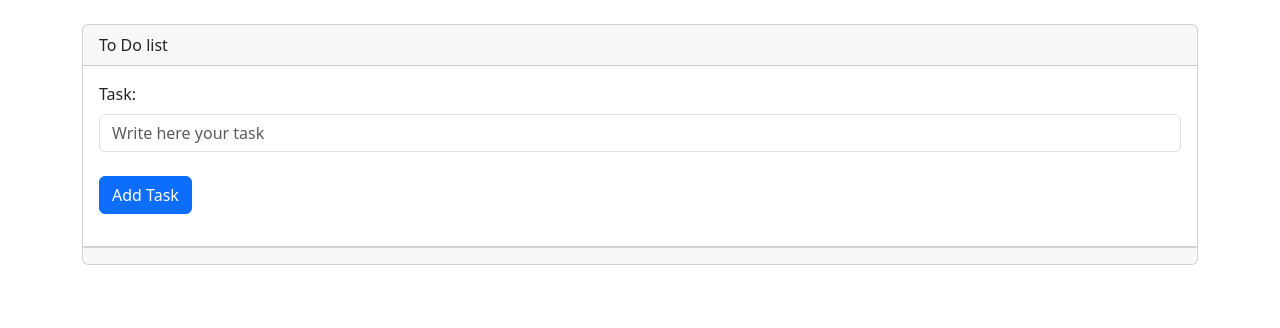
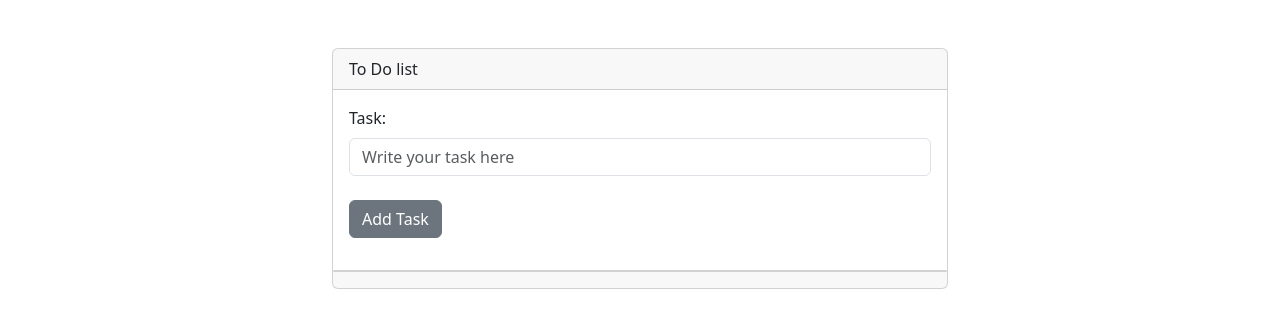
Before and after one commit to mariamf1985/toDoList, a PHP site: page /app/index.php in a window 1280 px wide. Shown: the top 328 px of the page. Run offline with PHP 8.4, Linux system fonts and the light colour scheme; data that the repository does not hold is empty.

Commit message:
styles changed

```diff
--- a/app/index.php
+++ b/app/index.php
@@ -17,69 +17,50 @@ include("Connection.php");
 </head>
 
 <body>
-    <header>
-        <!-- place navbar here -->
-    </header>
-    <main class="container">
-        </br>
+
+    <main class="container mt-5 mx-auto w-50">
+
         <div class="card">
             <div class="card-header">To Do list</div>
             <div class="card-body">
 
-
                 <div class="mb-3">
                     <form action="" method="post">
                         <label for="tarea" class="form-label">Task:</label>
-                        <input type="text" class="form-control" name="task" id="task" aria-describedby="helpId" placeholder="Write here your task" />
+                        <input type="text" class="form-control" name="task" id="task" aria-describedby="helpId" placeholder="Write your task here" />
                         </br>
-                        <input name="addTask" id="addTask" class="btn btn-primary" type="submit" value="Add Task" />
-
+                        <input name="addTask" id="addTask" class="btn btn-secondary" type="submit" value="Add Task" />
+                    </form>
                 </div>
 
-
-                </form>
             </div>
 
-            <ul class="list-group">
-
-
+            <ul class="list-group mt">
                 <?php
-
                 foreach ($records as $record) { ?>
 
                     <li class="list-group-item">
 
-<form action="" method="post">
-<input type="hidden" name="id_task" value="<?php echo $record['id_task']; ?>">
-<input class="form-check-input float-start" type="checkbox" name="completed" value="<?php echo $record['completed']; ?>" id="" onchange="this.form.submit();"
-<?php echo ($record['completed'] == 1) ? 'checked' : ''; ?>
-/>
-</form>
-
-
+                        <form action="" method="post">
+                            <input type="hidden" name="id_task" value="<?php echo $record['id_task']; ?>">
+                            <input class="form-check-input float-start" type="checkbox" name="completed" value="<?php echo $record['completed']; ?>" id="" onchange="this.form.submit();" <?php echo ($record['completed'] == 1) ? 'checked' : ''; ?> />
+                        </form>
 
                         <div class="form-check">
 
-
-
                             &nbsp; <span class="float-start <?php echo ($record['completed'] == 1) ? 'underlined' : ''; ?> ">&nbsp; <?php echo $record['task']; ?></span>
                             <h6 class="float-start">
-                                &nbsp; <a href="?id_task=<?php echo $record['id_task']; ?>"><span class="badge bg-danger">x</span></a>
+                            &nbsp; <a href="?id_task=<?php echo $record['id_task']; ?>"><span class="badge bg-danger">X</span></a>
                             </h6>
                     </li>
-
                 <?php } ?>
-
             </ul>
 
-
-            <div class="card-footer text-muted"></div>
+            <div class="card-footer"></div>
         </div>
 
     </main>
-    <footer>
-        <!-- place footer here -->
-    </footer>
+
     <!-- Bootstrap JavaScript Libraries -->
     <script src="https://cdn.jsdelivr.net/npm/@popperjs/core@2.11.8/dist/umd/popper.min.js" integrity="sha384-I7E8VVD/ismYTF4hNIPjVp/Zjvgyol6VFvRkX/vR+Vc4jQkC+hVqc2pM8ODewa9r" crossorigin="anonymous"></script>
 
```
